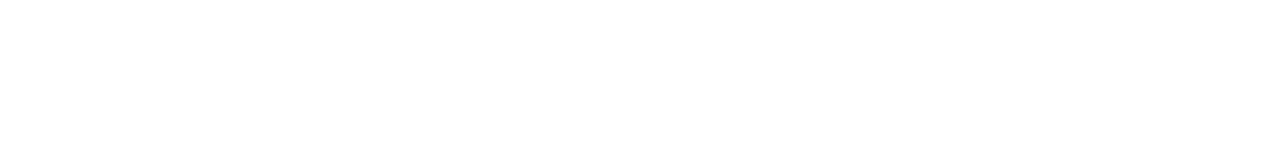
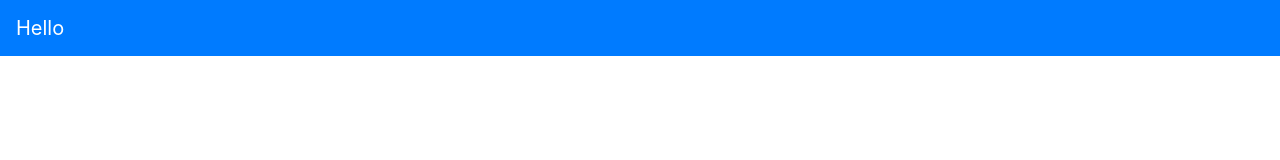
Before and after one commit to Duhoon/small_project, a plain HTML site: page main.html in a window 1280 px wide. Drawn offline with nearby package versions, Linux system fonts and the light colour scheme.

Commit message:
home comming

```diff
--- a/app.js
+++ b/app.js
@@ -7,6 +7,12 @@ const router = express.Router();
 router.get('/', function (req, res) {
 res.sendFile(path.join(__dirname + '/index.html'));
 //__dirname : It will resolve to your project folder.
+    console.log(req)
+});
+
+router.get('/', function (req, res) {
+res.sendFile(path.join(__dirname + '/index.html'));
+//__dirname : It will resolve to your project folder.
 });
 
 app.use('/', router);
--- a/main.html
+++ b/main.html
@@ -11,7 +11,12 @@
     </head>
 
     <body>
+        <nav class="navbar navbar-dark bg-primary fixed-top">
+                <a class="navbar-brand border-primary" href="/">Hello</a>
+        </nav>
+        <container class="container">
 
+        </container>
     </body>
 
 </html>
```
Also changed, not shown: 1 other file.
